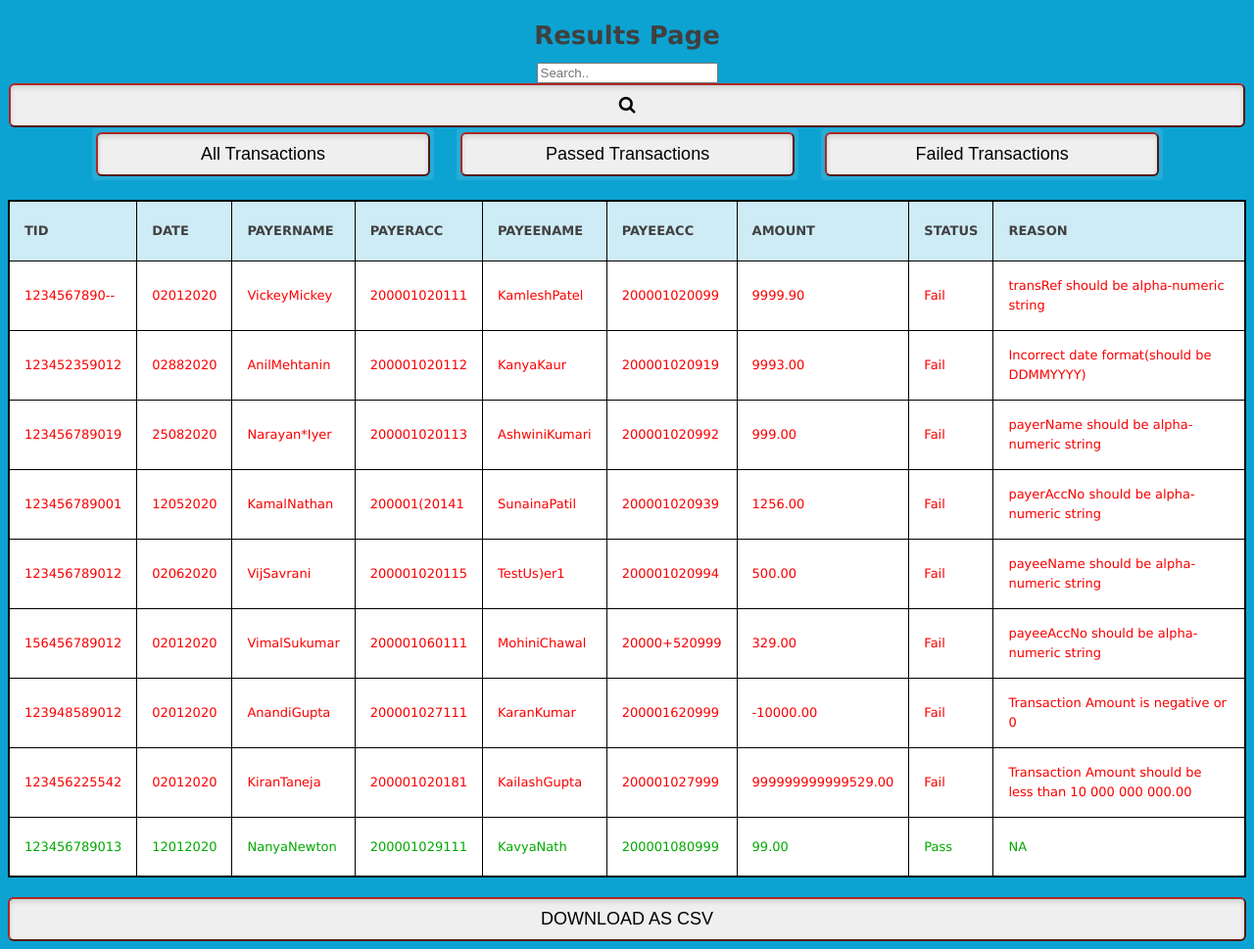
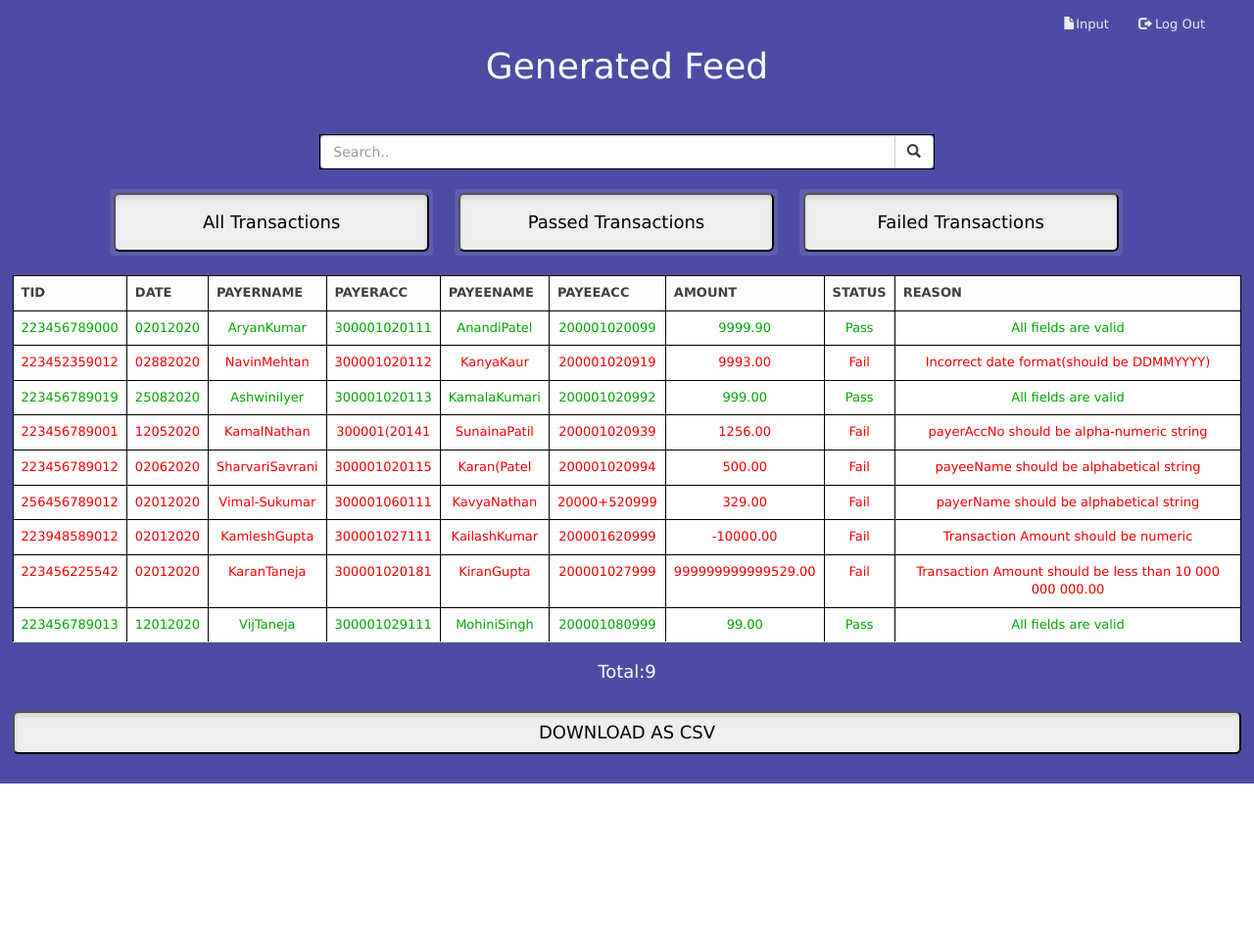
Before and after one commit to pgm0899/CitiBridge, a Django app: page /takeinput/displayoutput/ in a window 1280 px wide. Shown: the whole page at 98% size. After the commit the page ends 800 px from the top, so only its background shows below. Run offline with Django 3.2, Linux system fonts and the light colour scheme; some libraries are stand-ins or nearby versions.

Commit message:
FinalFeedGenerator

```diff
--- a/DjangoFeedGenerator-fullyWorking without DB/static/all.csv
+++ b/DjangoFeedGenerator-fullyWorking without DB/static/all.csv
@@ -1,10 +1,10 @@
 TID,DATE,PAYERNAME,PAYERACC,PAYEENAME,PAYEEACC,AMOUNT,STATUS,REASON
-1234567890--,02012020,VickeyMickey,200001020111,KamleshPatel,200001020099,9999.90,Fail,transRef should be alpha-numeric string
-123452359012,02882020,AnilMehtanin,200001020112,KanyaKaur,200001020919,9993.00,Fail,Incorrect date format(should be DDMMYYYY)
-123456789019,25082020,Narayan*Iyer,200001020113,AshwiniKumari,200001020992,999.00,Fail,payerName should be alpha-numeric string
-123456789001,12052020,KamalNathan,200001(20141,SunainaPatil,200001020939,1256.00,Fail,payerAccNo should be alpha-numeric string
-123456789012,02062020,VijSavrani,200001020115,TestUs)er1,200001020994,500.00,Fail,payeeName should be alpha-numeric string
-156456789012,02012020,VimalSukumar,200001060111,MohiniChawal,20000+520999,329.00,Fail,payeeAccNo should be alpha-numeric string
-123948589012,02012020,AnandiGupta,200001027111,KaranKumar,200001620999,-10000.00,Fail,Transaction Amount is negative or 0
-123456225542,02012020,KiranTaneja,200001020181,KailashGupta,200001027999,999999999999529.00,Fail,Transaction Amount should be less than 10 000 000 000.00
-123456789013,12012020,NanyaNewton,200001029111,KavyaNath,200001080999,99.00,Pass,NA
+223456789000,02012020,AryanKumar,300001020111,AnandiPatel,200001020099,9999.90,Pass,All fields are valid
+223452359012,02882020,NavinMehtan,300001020112,KanyaKaur,200001020919,9993.00,Fail,Incorrect date format(should be DDMMYYYY)
+223456789019,25082020,AshwiniIyer,300001020113,KamalaKumari,200001020992,999.00,Pass,All fields are valid
+223456789001,12052020,KamalNathan,300001(20141,SunainaPatil,200001020939,1256.00,Fail,payerAccNo should be alpha-numeric string
+223456789012,02062020,SharvariSavrani,300001020115,Karan(Patel,200001020994,500.00,Fail,payeeName should be alphabetical string
+256456789012,02012020,Vimal-Sukumar,300001060111,KavyaNathan,20000+520999,329.00,Fail,payerName should be alphabetical string
+223948589012,02012020,KamleshGupta,300001027111,KailashKumar,200001620999,-10000.00,Fail,Transaction Amount should be numeric
+223456225542,02012020,KaranTaneja,300001020181,KiranGupta,200001027999,999999999999529.00,Fail,Transaction Amount should be less than 10 000 000 000.00
+223456789013,12012020,VijTaneja,300001029111,MohiniSingh,200001080999,99.00,Pass,All fields are valid
--- a/DjangoFeedGenerator-fullyWorking without DB/static/css/DisplayOutput.css
+++ b/DjangoFeedGenerator-fullyWorking without DB/static/css/DisplayOutput.css
@@ -1,8 +1,11 @@
 body {
-  font: 13px/20px "Lucida Grande", Tahoma, Verdana, sans-serif;
+  font: 13px/20px "Verdana", Tahoma, Verdana, sans-serif;
+  font-weight:500;
   color: #404040;
   background: #0ca3d2;
+  background: rgba(0,0,128,0.7);
   height: 100%;
+  margin:2%;
 }
 
 table{
@@ -21,11 +24,13 @@ padding:15px;
 border:1px solid #000;
 height:30px;
 background-color: #fff;
+border: 2px solid black;
 }
 
 th{
 text-align:left;
 background-color:rgba(255,255,255,0.8);
+border: 2px solid black;
 }
 
 
@@ -58,18 +63,35 @@ color: #ededed;
 width:100%;
 color: #000;
 text-align: center;
-border-color: #ac2925;
+border-color: #000;
 box-shadow: inset 0 3px 5px rgba(0, 0, 0, .125);
 padding: 10px 16px;
 font-size: 18px;
 border-radius: 6px;
 }
-
+.button:hover{
+box-shadow: 0 8px 16px 0 rgba(0,0,0,0.5), 0 6px 20px 0 rgba(0,0,0,0.4);
+}
 
 
 .header{
-text-color: #fff;
+text-color: #ffffff;
 min-height: 50px;
 text-align: center;
 border: 1px solid transparent;
 }
+
+.input-group{
+width: 50%;
+height: 100%;
+text-align:center;
+margin-left:25%;
+border: 1px solid black;
+}
+
+nav{
+padding-left:30px;
+padding-right:30px;
+margin-left:20px;
+margin-right:20px;
+}
--- a/DjangoFeedGenerator-fullyWorking without DB/static/css/login.css
+++ b/DjangoFeedGenerator-fullyWorking without DB/static/css/login.css
@@ -2,6 +2,7 @@ body {
   font: 13px/20px "Lucida Grande", Tahoma, Verdana, sans-serif;
   color: #404040;
   background: #0ca3d2;
+background: rgba(0,0,128,0.7);
 }
 
 .login {
--- a/DjangoFeedGenerator-fullyWorking without DB/templates/display_output_page.html
+++ b/DjangoFeedGenerator-fullyWorking without DB/templates/display_output_page.html
@@ -6,27 +6,50 @@
     <meta charset="UTF-8">
     <script src="https://ajax.googleapis.com/ajax/libs/jquery/3.1.0/jquery.min.js"></script>
     <title>DisplayOutput</title>
+
+    <link rel="stylesheet" href="https://cdnjs.cloudflare.com/ajax/libs/font-awesome/4.7.0/css/font-awesome.min.css">
+    <link rel="stylesheet" href="https://maxcdn.bootstrapcdn.com/bootstrap/3.4.1/css/bootstrap.min.css">
+
+    <script src="https://maxcdn.bootstrapcdn.com/bootstrap/3.3.7/js/bootstrap.min.js"></script>
     <link href="{% static 'css/DisplayOutput.css' %}" rel="stylesheet" type="text/css">    <link href="{% static 'all.csv' %}" rel="static" type="csv">
-    <script src="https://maxcdn.bootstrapcdn.com/bootstrap/3.3.7/js/bootstrap.min.js"></script>
-    <link rel="stylesheet" href="https://cdnjs.cloudflare.com/ajax/libs/font-awesome/4.7.0/css/font-awesome.min.css">
-
 </head>
 <body>
     <div class="header" align="center">
+        <div class="row" >
+            <div class="container">
+                <nav class="navbar transperant navbar-fixed-top">
+                    <div class="navbar-header">
+                        <button type="button" class="navbar-toggle" data-toggle="collapse" data-target="#mynav">
+                            <span class="icon-bar"></span>
+                             <span class="icon-bar"></span>
+                              <span class="icon-bar"></span>
+                        </button>
+                    </div>
+                    <div >
+                        <ul class="nav navbar-nav navbar-right" id="mynav">
+                            <li><a href="/takeinput"><span class="glyphicon glyphicon-file"></span>Input</a></li>
+                            <li><a href="/"><span class="glyphicon glyphicon-log-out"></span> Log Out</a></li>
+                        </ul>
+                    </div>
+                </nav>
+        </div>
+    <div class="header" align="center">
     <centre>
-    <h1>Results Page</h1>
+    <h1 style="color: white;">Generated Feed</h1>
     </centre>
-
-
-    <div class="example">
-        <input type="text" placeholder="Search.." name="search" id="searchID">
-        <button class="button" type="submit" name="Search" id="Search"><i class="fa fa-search"></i></button>
+    <br><br>
+    <div class="input-group" >
+        <input type="text" class="form-control" placeholder="Search.." name="search" id="searchID">
+        <div class="input-group-btn">
+          <button class="btn btn-default" class="button" type="submit" name="Search" id="Search">
+              <i class="glyphicon glyphicon-search"></i>
+          </button>
+        </div>
     </div>
-
-    </div>
+    <br>
         <div class="container">
             <div class="options">
-                <button class="button" type="submit" name="All_Trans" id="All_Trans">All Transactions</button>
+                <button class="button" type="submit"  name="All_Trans" id="All_Trans">All Transactions</button>
             </div>
             <div class="options">
                     <button class="button" type="submit" name="Passed_Trans" id="Passed_Trans" >Passed Transactions</button>
@@ -62,6 +85,7 @@ let csv = ''
        success:function(data)
        {
         let count;
+        let total=0;
         let cell_count;
         let trans_data = data.split(/\r?\n|\r/);
         let table_data = '<table class="table table-bordered table-striped table-responsive">';
@@ -70,23 +94,24 @@ let csv = ''
         let cell_data = trans_data[0].split(",");
         table_data += '<tr>';
         for (cell_count = 0; cell_count < cell_data.length; cell_count++) {
-            table_data += '<th>' + cell_data[cell_count] + '</th>';
+            table_data += '<th style="border:1px black solid;">' + cell_data[cell_count] + '</th>';
         }
         //display table
         for(count = 1; count<trans_data.length; count++) {
+            total+=1;
             cell_data = trans_data[count].split(",");
             table_data += '<tr>';
             for (cell_count = 0; cell_count < cell_data.length; cell_count++) {
                 if (cell_data[7] === "Pass") {
-                    table_data += '<td style="color:rgba(0,168,0,1.0)" >' + cell_data[cell_count] + '</td>';
+                    table_data += '<td style="color:rgba(0,168,0,1.0); border:1px black solid;" >' + cell_data[cell_count] + '</td>';
                 } else if (cell_data[7] === "Fail") {
-                    table_data += '<td style="color:rgba(250,0,0,1.0)">' + cell_data[cell_count] + '</td>';
+                    table_data += '<td style="color:rgba(250,0,0,1.0); border:1px black solid;">' + cell_data[cell_count] + '</td>';
                 }
             }
             table_data += '</tr>';
         }
         table_data += '</table>';
-
+        table_data += '<h4 style="color: white;">Total:'+(total-1)+'</h4>';
         csv = data
 
         $('#Trans_table').html(table_data);
@@ -104,6 +129,7 @@ let csv = ''
        success:function(data)
        {
         let count;
+        let total=0;
         let cell_count;
         let trans_data = data.split(/\r?\n|\r/);
         let table_data = '<table class="table table-bordered table-striped table-responsive">';
@@ -113,24 +139,26 @@ let csv = ''
         let cell_data = trans_data[0].split(",");
         table_data += '<tr>';
         for (cell_count = 0; cell_count < cell_data.length; cell_count++) {
-            table_data += '<th>' + cell_data[cell_count] + '</th>';
+            table_data += '<th style="border:1px black solid;">' + cell_data[cell_count] + '</th>';
         }
         //display table
         //display table
         for(count = 1; count<trans_data.length; count++) {
+
             cell_data = trans_data[count].split(",");
 
             if (cell_data[7] === "Pass"){
+                total+=1;
                 table_data += '<tr>';
                 for (cell_count = 0; cell_count < cell_data.length; cell_count++) {
-                    table_data += '<td style="color:rgba(0,168,0,1.0)" >' + cell_data[cell_count] + '</td>';
+                    table_data += '<td style="color:rgba(0,168,0,1.0); border:1px black solid;" >' + cell_data[cell_count] + '</td>';
                 }
                 csv = csv + trans_data[count] + '\n'
                 table_data += '</tr>';
             }
         }
         table_data += '</table>';
-
+        table_data += '<h4 style="color: white;">Total:'+(total)+'</h4>';
         $('#Trans_table').html(table_data);
        }
       });
@@ -146,6 +174,7 @@ let csv = ''
        success:function(data)
        {
         let count;
+        let total=0;
         let cell_count;
         let trans_data = data.split(/\r?\n|\r/);
         let table_data = '<table class="table table-bordered table-striped table-responsive">';
@@ -155,23 +184,24 @@ let csv = ''
         let cell_data = trans_data[0].split(",");
         table_data += '<tr>';
         for (cell_count = 0; cell_count < cell_data.length; cell_count++) {
-            table_data += '<th>' + cell_data[cell_count] + '</th>';
+            table_data += '<th style="border:1px black solid;">' + cell_data[cell_count] + '</th>';
         }
         //display table
         for(count = 1; count<trans_data.length; count++) {
             cell_data = trans_data[count].split(",");
 
             if (cell_data[7] === "Fail"){
+                total+=1;
                 table_data += '<tr>';
                 for (cell_count = 0; cell_count < cell_data.length; cell_count++) {
-                    table_data += '<td style="color:rgba(250,0,0,1.0)" >' + cell_data[cell_count] + '</td>';
+                    table_data += '<td style="color:rgba(250,0,0,1.0);border:1px black solid;" >' + cell_data[cell_count] + '</td>';
                 }
                 csv = csv + trans_data[count] + '\n'
                 table_data += '</tr>';
             }
         }
         table_data += '</table>';
-
+        table_data += '<h4 style="color: white;">Total:'+(total)+'</h4>';
         $('#Trans_table').html(table_data);
        }
       });
--- a/DjangoFeedGenerator-fullyWorking without DB/templates/login_page.html
+++ b/DjangoFeedGenerator-fullyWorking without DB/templates/login_page.html
@@ -10,6 +10,7 @@
 </head>
 
 <body>
+  <input type="hidden" id="refresh" value="no">
   <div class="login">
   <h1>Login Page</h1>
   <form name="loginForm" action="takeinput/" method="Post"> {% csrf_token %}
@@ -23,7 +24,7 @@
 function check(form)
 {
 
-if(form.login.value == "citi" && form.password.value == "citi123")
+if(form.login.value == "user" && form.password.value == "user123")
 {
 	return true;
 }
```
Also changed, not shown: DjangoFeedGenerator-fullyWorking without DB/TakeInput/ClearFeedBackendCode.py (+5 -3 lines), DjangoFeedGenerator-fullyWorking without DB/static/css/takeinput.css (+12 -1 lines), DjangoFeedGenerator-fullyWorking without DB/static/upload.txt (+9 -9 lines), DjangoFeedGenerator-fullyWorking without DB/templates/take_input_page.html (+24 -2 lines).
